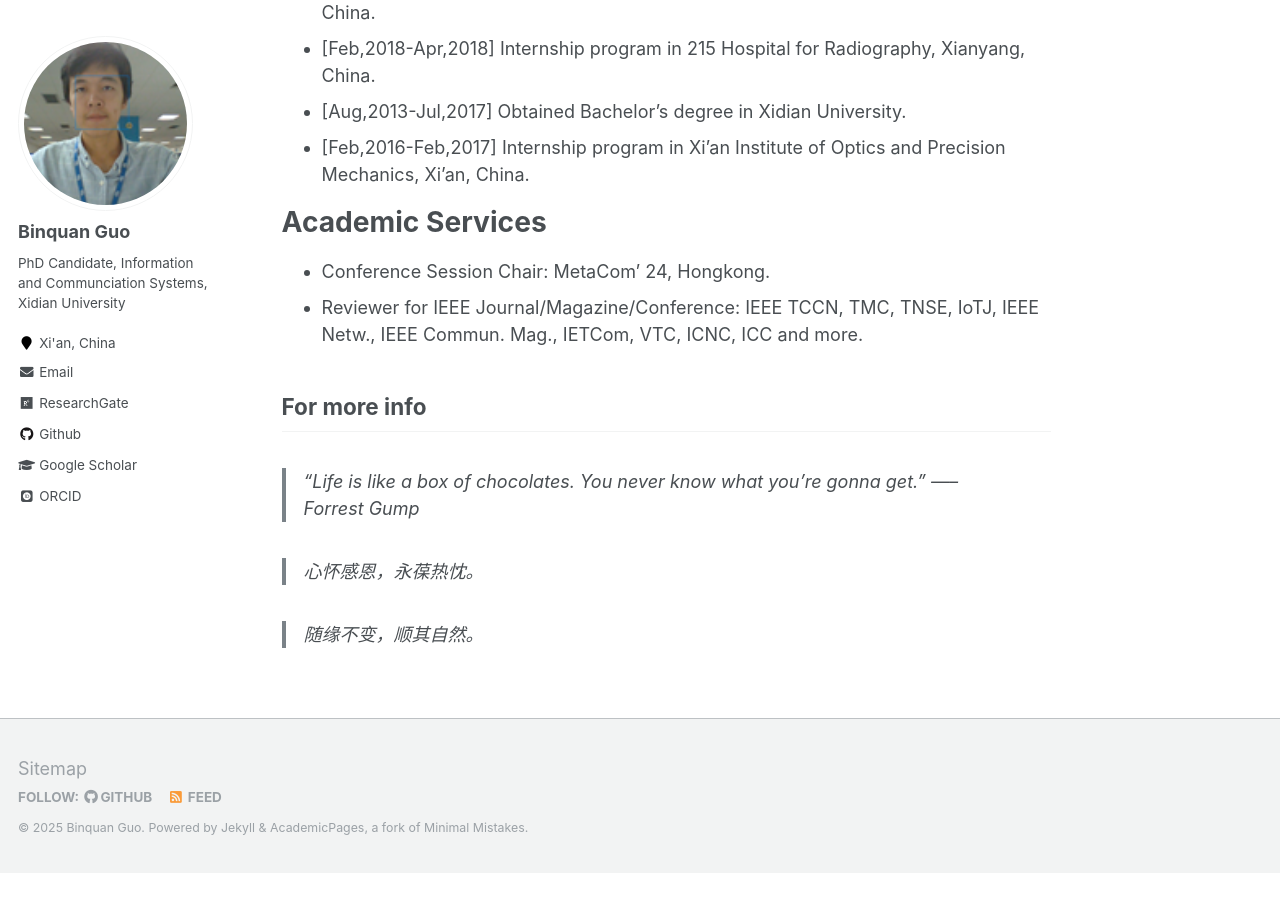
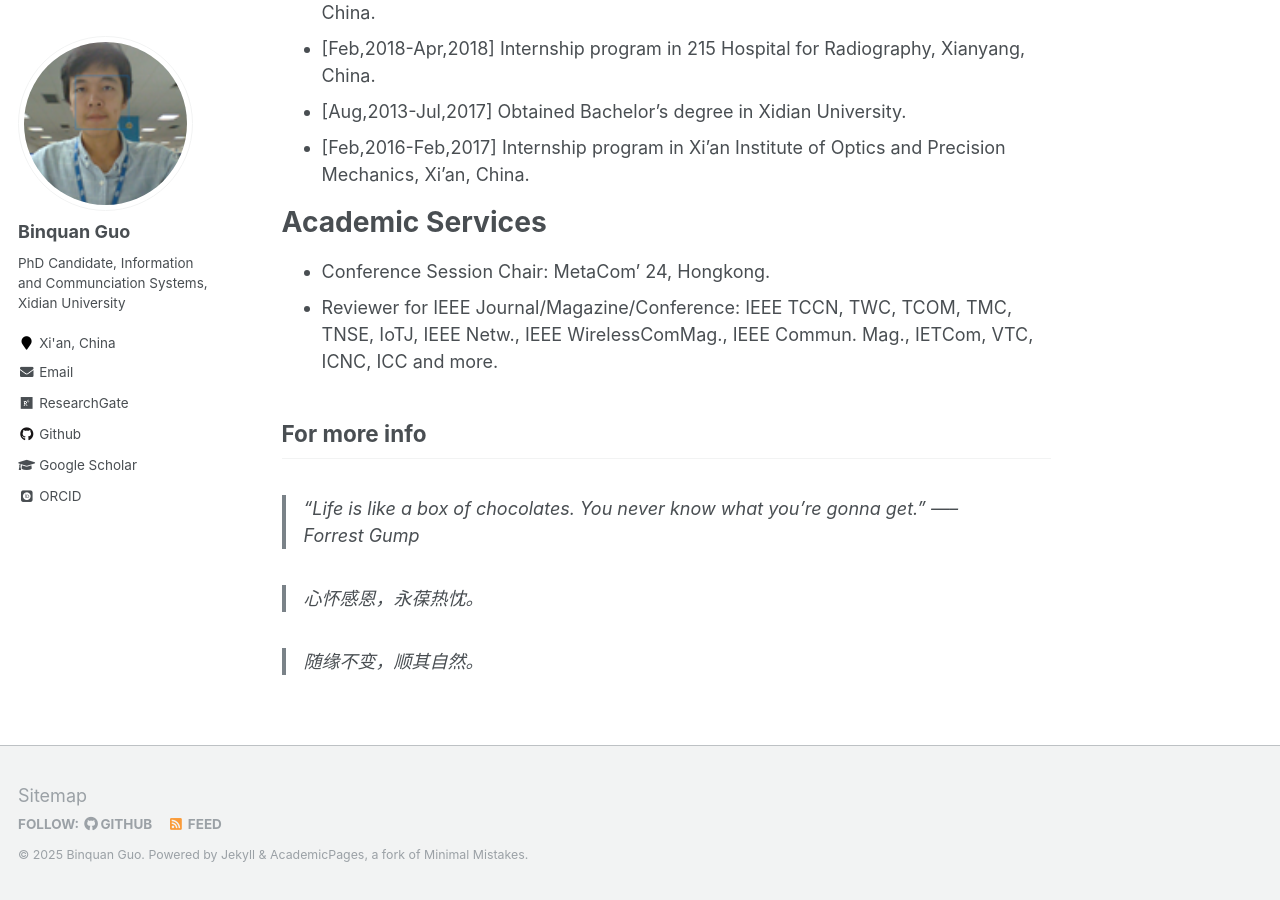
Before and after one commit to wilixx/wilixx.github.io, a Jekyll site: the page built from _pages/about.md, in a window 1280 px wide and 900 px high, scrolled down 4638 px. Built offline with Jekyll 4.4.1, drawn with Linux system fonts in a browser that asks for light colours; some web fonts are replaced; before the commit the page ends 5511 px from its top, so only the background shows below that.

Commit message:
Update about.md

```diff
--- a/_pages/about.md
+++ b/_pages/about.md
@@ -95,7 +95,7 @@ Experience
 Academic Services
 ======
 * Conference Session Chair: MetaCom' 24, Hongkong.
-* Reviewer for IEEE Journal/Magazine/Conference: IEEE TCCN, TMC, TNSE, IoTJ, IEEE Netw., IEEE Commun. Mag., IETCom, VTC, ICNC, ICC and more.
+* Reviewer for IEEE Journal/Magazine/Conference: IEEE TCCN, TWC, TCOM, TMC, TNSE, IoTJ, IEEE Netw., IEEE WirelessComMag., IEEE Commun. Mag., IETCom, VTC, ICNC, ICC and more.
 
 
 
```
